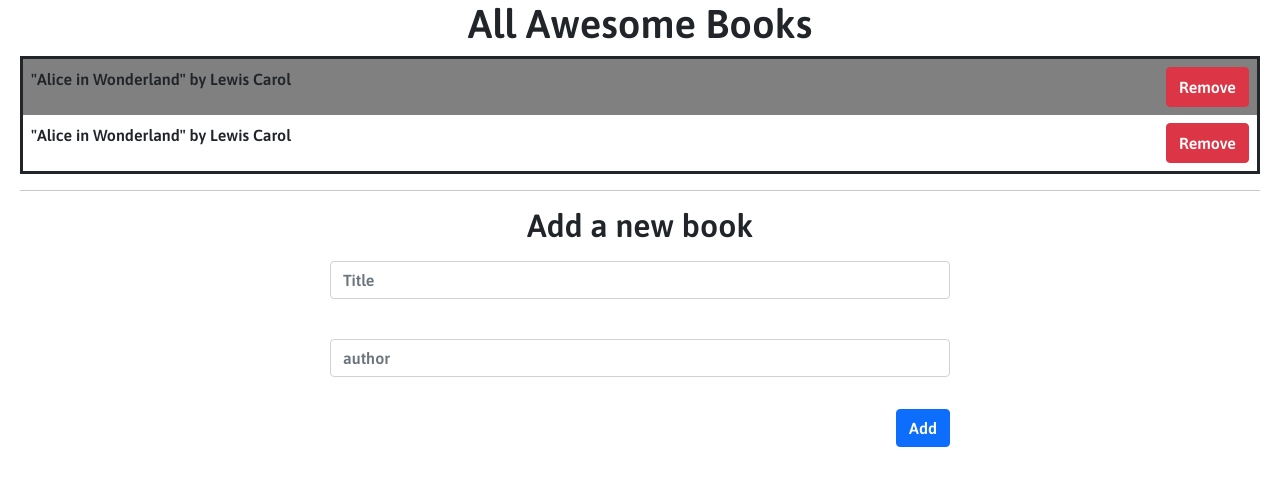
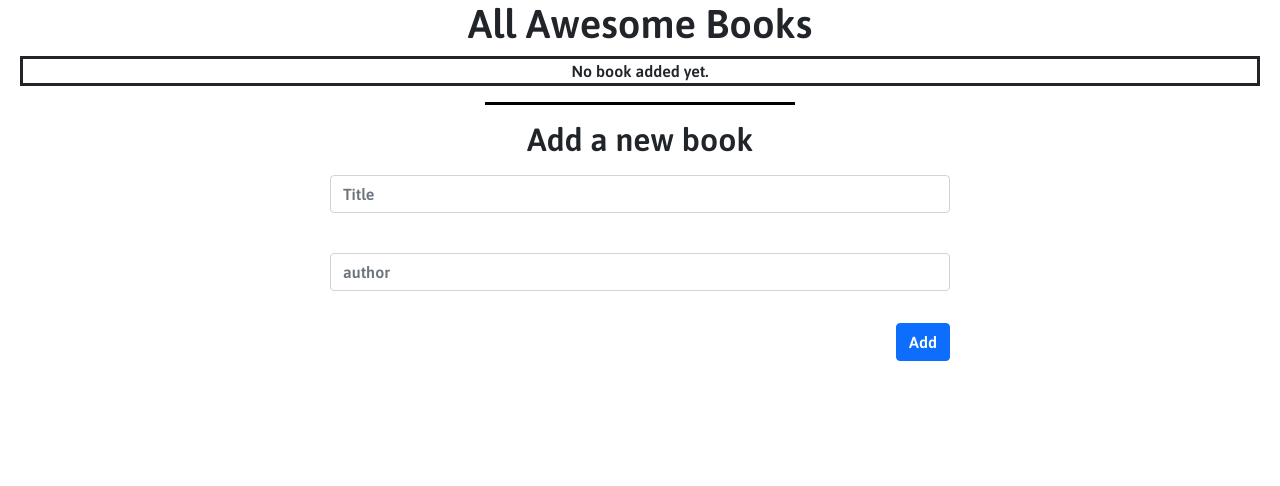
Before and after one commit to gemmen29/Awesome-Book, a website: page index.html in a window 1280 px wide. Drawn offline with nearby package versions, Linux system fonts and the light colour scheme.

Commit message:
Finish styling page

```diff
--- a/css/style.css
+++ b/css/style.css
@@ -4,5 +4,11 @@ body {
 }
 
 .book:nth-child(odd) {
-  background-color: gray;
+  background-color: #ddd;
 }
+
+.horizontal-line {
+  width:25%;
+  height: 3px;
+  background-color: black;
+}
--- a/index.html
+++ b/index.html
@@ -16,17 +16,11 @@
 
 <body>
   <h1 class="text-center">All Awesome Books</h1>
-  <div id="books" class="border border-3 border-dark">
-    <div class="book d-flex justify-content-between p-2">
-      <p>"Alice in Wonderland" by Lewis Carol</p>
-      <button class="remove btn btn-danger" id="${index}">Remove</button>
-    </div>
-    <div class="book d-flex justify-content-between p-2">
-      <p>"Alice in Wonderland" by Lewis Carol</p>
-      <button class="remove btn btn-danger" id="${index}">Remove</button>
-    </div>
+  <div id="books" class="border border-3 border-dark text-center">
   </div>
-  <hr>
+  <div class="d-flex justify-content-center py-3">
+    <div class="horizontal-line"></div>
+  </div>
   <h2 class="text-center">Add a new book</h2>
   <div class="d-flex justify-content-center">
     <form class="text-center w-50">
@@ -38,7 +32,7 @@
   <script src="https://cdn.jsdelivr.net/npm/bootstrap@5.0.2/dist/js/bootstrap.bundle.min.js"
     integrity="sha384-MrcW6ZMFYlzcLA8Nl+NtUVF0sA7MsXsP1UyJoMp4YLEuNSfAP+JcXn/tWtIaxVXM"
     crossorigin="anonymous"></script>
-  <!-- <script src="js/main.js"></script> -->
+  <script src="js/main.js"></script>
 </body>
 
 </html>
--- a/js/main.js
+++ b/js/main.js
@@ -1,8 +1,9 @@
-let removeBtns = document.querySelectorAll('.remove');
+window.onload = () => {
+  let removeBtns = document.querySelectorAll(".remove");
   class Book {
     static books = [];
 
-  static #bookDiv = document.querySelector('#books');
+    static #bookDiv = document.querySelector("#books");
 
     constructor(title, author) {
       this.title = title;
@@ -18,7 +19,10 @@ class Book {
     }
 
     static displayBooks() {
-    this.#bookDiv.innerHTML = '';
+      this.#bookDiv.innerHTML = "";
+      if (Book.books.length === 0) {
+        this.#bookDiv.innerHTML = "No book added yet.";
+      }
       if (Book.books) {
         Book.books.forEach((book, index) => {
           const bookElement = `<div class="book d-flex justify-content-between p-2"><p>"${book.title}" by ${book.author}</p>
@@ -26,31 +30,32 @@ class Book {
           this.#bookDiv.innerHTML += bookElement;
         });
       }
-    removeBtns = document.querySelectorAll('.remove');
+      removeBtns = document.querySelectorAll(".remove");
       removeBtns.forEach((remove) => {
-      remove.addEventListener('click', (e) => {
+        remove.addEventListener("click", (e) => {
           const bookIndex = e.target.id;
           Book.remove(bookIndex);
-        localStorage.setItem('books', JSON.stringify(Book.books));
+          localStorage.setItem("books", JSON.stringify(Book.books));
           Book.displayBooks();
         });
       });
     }
   }
 
-const addBookBtn = document.querySelector('#add');
-addBookBtn.addEventListener('click', (e) => {
+  const addBookBtn = document.querySelector("#add");
+  addBookBtn.addEventListener("click", (e) => {
     e.preventDefault();
-  const title = document.querySelector('#title').value;
-  const author = document.querySelector('#author').value;
+    const title = document.querySelector("#title").value;
+    const author = document.querySelector("#author").value;
     const book = new Book(title, author);
     book.add();
     Book.displayBooks();
-  localStorage.setItem('books', JSON.stringify(Book.books));
+    localStorage.setItem("books", JSON.stringify(Book.books));
   });
 
-if (localStorage.getItem('books') !== null) {
-  Book.books = JSON.parse(localStorage.getItem('books'));
+  if (localStorage.getItem("books") !== null) {
+    Book.books = JSON.parse(localStorage.getItem("books"));
   }
 
   Book.displayBooks();
+};
```
Lines whose indentation alone changed are shown as unchanged.
